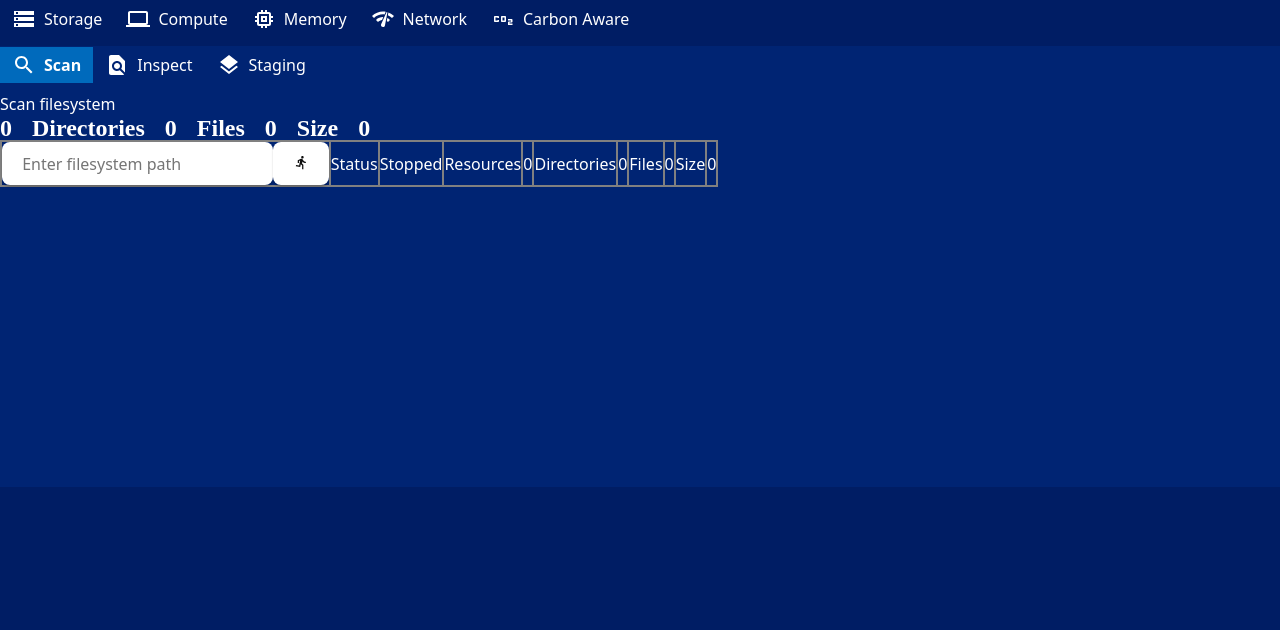
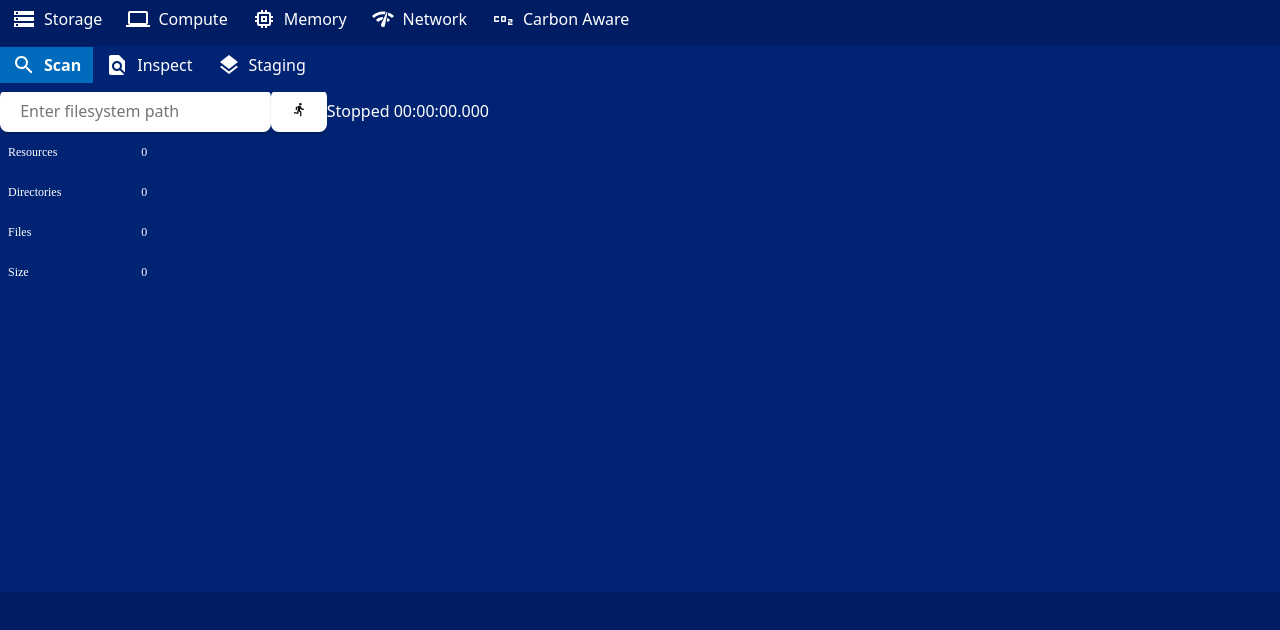
Before and after one commit to toaler/dups, a React (Vite) app: page / in a window 1280 px wide. Shown: the top 630 px of the page. Built offline with nearby package versions, Linux system fonts and the light colour scheme.

Commit message:
Migrated Scan tab layout to use FlexBox

```diff
--- a/src/storage/ScanHeader.jsx
+++ b/src/storage/ScanHeader.jsx
@@ -5,14 +5,26 @@ import DirectionsRunIcon from '@mui/icons-material/DirectionsRun';
 function ScanHeader({resources, directories, files, size}) {
 
     return <ScanHeaderContainer>
+
         <ScanHeaderLeft>
-            <h1>{Number(resources).toLocaleString()}</h1>
-            <h1>Directories</h1>
-            <h1>{Number(directories).toLocaleString()}</h1>
-            <h1>Files</h1>
-            <h1>{Number(files).toLocaleString()}</h1>
-            <h1>Size</h1>
-            <h1>{Number(size).toLocaleString()}</h1>
+            <div className="flex-container">
+                <div className="flex-row">
+                    <div className="flex-item">Resources</div>
+                    <div className="flex-item">{Number(resources).toLocaleString()}</div>
+                </div>
+                <div className="flex-row">
+                    <div className="flex-item">Directories</div>
+                    <div className="flex-item">{Number(directories).toLocaleString()}</div>
+                </div>
+                <div className="flex-row">
+                    <div className="flex-item">Files</div>
+                    <div className="flex-item">{Number(files).toLocaleString()}</div>
+                </div>
+                <div className="flex-row">
+                    <div className="flex-item">Size</div>
+                    <div className="flex-item">{Number(size).toLocaleString()}</div>
+                </div>
+            </div>
         </ScanHeaderLeft>
     </ScanHeaderContainer>
 }
--- /dev/null
+++ b/src/storage/ScanTab.css
@@ -0,0 +1,15 @@
+.flex-container {
+    display: flex;
+    flex-direction: column; /* stack flex rows vertically */
+}
+
+.flex-row {
+    display: flex;
+    justify-content: space-between; /* distribute space between items */
+    margin-bottom: 0px; /* margin below each row for spacing */
+}
+
+.flex-item {
+    padding: 8px; /* padding inside each flex item */
+    margin-right: 64px; /* adds margin to the right of each flex item, except the last one in a row */
+}
--- a/src/storage/ScanTab.jsx
+++ b/src/storage/ScanTab.jsx
@@ -3,6 +3,7 @@ import {invoke} from "@tauri-apps/api/tauri";
 import {listen} from "@tauri-apps/api/event";
 import DirectionsRunIcon from '@mui/icons-material/DirectionsRun';
 import ScanHeader from "./ScanHeader.jsx";
+import "./ScanTab.css";
 
 function ScanTab() {
     const ScanStatus = {
@@ -116,19 +117,13 @@ function ScanTab() {
         setDirectories(0);
         setFiles(0);
 
-
         scanFilesystem(path);
     };
 
 
     return (
         <div>
-            <p>Scan filesystem</p>
-            <ScanHeader resources={resources} directories={directories} files={files} size={size}></ScanHeader>
 
-            <table>
-                <tr>
-                    <td>
             <input
                 type="text"
                 value={path}
@@ -136,22 +131,11 @@ function ScanTab() {
                 placeholder="Enter filesystem path"
             />
             <button onClick={() => handleScanClick(path)}>
-                            <DirectionsRunIcon style={{ fontSize: 15 }}/>
+                <DirectionsRunIcon style={{fontSize: 15}}/>
             </button>
-                    </td>
-                    <td>Status</td>
-                    <td>{scanStatus} {scanStatus === 'Scanning' ? formatElapsedTime() : ''}</td>
-                    <td>Resources</td>
-                    <td>{Number(resources).toLocaleString()}</td>
-                    <td>Directories</td>
-                    <td>{Number(directories).toLocaleString()}</td>
-                    <td>Files</td>
-                    <td>{Number(files).toLocaleString()}</td>
-                    <td>Size</td>
-                    <td>{Number(size).toLocaleString()}</td>
-                </tr>
-            </table>
 
+            {scanStatus} {formatElapsedTime()}
+            <ScanHeader resources={resources} directories={directories} files={files} size={size}></ScanHeader>
 
             <div className="log-container" style={{height: '300px', overflowY: 'auto'}}>
                 {logs.map((log, index) => (<div key={index}>{log}</div>))}
```
Lines whose indentation alone changed are shown as unchanged.
